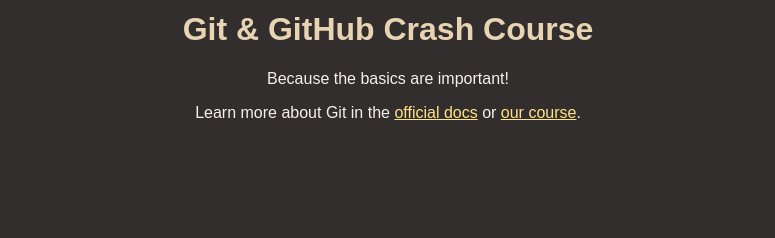
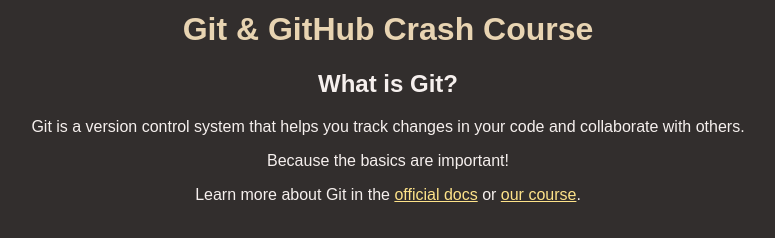
Before and after one commit to ait27ru/github-crash-course, a plain HTML site: page index.html in a window 1280 px wide. Shown: the part 158-396 px from the top of the page, without its empty margins (252-1027 px from the left). Drawn offline with Linux system fonts and the light colour scheme.

Commit message:
added section

```diff
--- a/index.html
+++ b/index.html
@@ -13,12 +13,19 @@
       <h1>Git & GitHub Crash Course</h1>
     </header>
     <main>
+      <section>
+        <h2>What is Git?</h2>
+        <p>
+          Git is a version control system that helps you track changes in your
+          code and collaborate with others.
+        </p>
         <p>Because the basics are important!</p>
         <p>
           Learn more about Git in the
           <a href="https://git-scm.com/book/en/v2">official docs</a> or
           <a href="https://acad.link/git">our course</a>.
         </p>
+      </section>
     </main>
   </body>
 </html>
```
Lines whose indentation alone changed are shown as unchanged.
